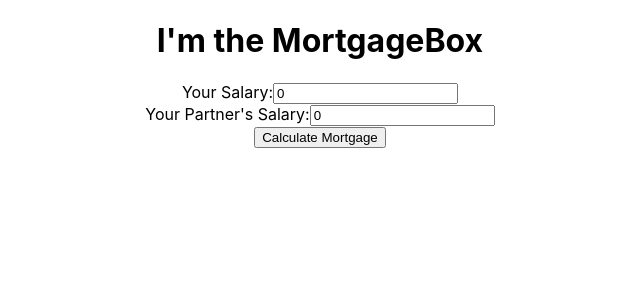
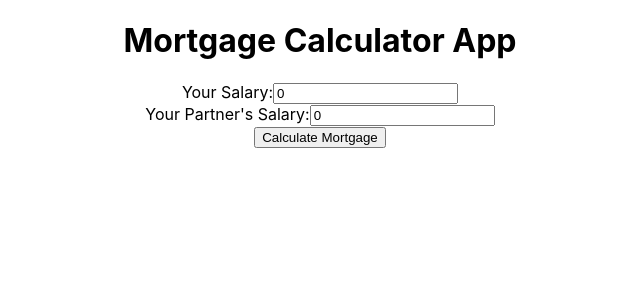
Before and after one commit to michaelurquhart79/mortgage_calculator_app, a React (Create React App) app: page / in a window 1280 px wide. Shown: the top 300 px of the page, without its empty margins (320-960 px from the left). Built offline with nearby package versions, Linux system fonts and the light colour scheme.

Commit message:
create Titlebar and passed prop titleBarText down to keep modular.

```diff
--- /dev/null
+++ b/src/components/TitleBar.js
@@ -0,0 +1,11 @@
+import React from 'react';
+
+const TitleBar = (props) => {
+  return(
+    <div className="title-bar">
+      <h1>{props.titleBarText}</h1>
+    </div>
+  )
+}
+
+export default TitleBar;
--- a/src/containers/MortgageBox.js
+++ b/src/containers/MortgageBox.js
@@ -1,6 +1,7 @@
 import React, {Component} from 'react';
 import MortgageForm from '../components/MortgageForm';
 import MortgageResult from '../components/MortgageResult';
+import TitleBar from '../components/TitleBar';
 
 class MortgageBox extends Component {
   constructor(props){
@@ -22,7 +23,7 @@ class MortgageBox extends Component {
   render() {
     return (
       <div>
-        <h1>I'm the MortgageBox</h1>
+        <TitleBar titleBarText="Mortgage Calculator App"/>
         <MortgageForm onFormSubmit={this.handleFormSubmit}/>
         <MortgageResult mortgageAwarded={this.state.mortgageAwarded}/>
       </div>
```
